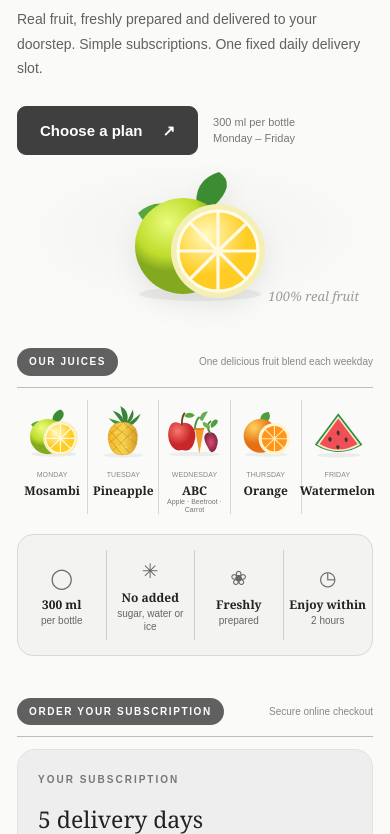
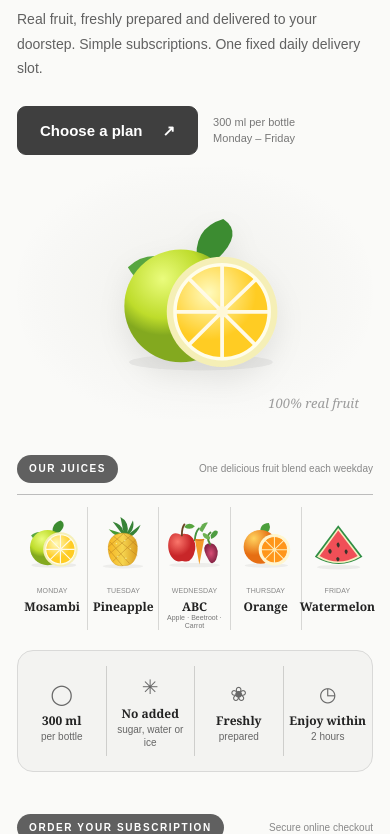
Before and after one commit to ParamMandloi/PureFruit, a Flask app: page / in a window 390 px wide. Shown: the part 241-1075 px from the top of the page. Run offline with Flask 3, Linux system fonts and the light colour scheme; some libraries are stand-ins or nearby versions.

Commit message:
Add files via upload

```diff
--- a/static/style.css
+++ b/static/style.css
@@ -56,3 +56,19 @@ h1{font:700 clamp(48px,6vw,80px)/1.02 Georgia,'Times New Roman',serif;letter-spa
 @media(max-width:360px){.fruit strong{font-size:11px}.plan-card strong{font-size:21px}.slot-card small{font-size:9px}.top-promise{font-size:8px}}
 @media(prefers-reduced-motion:reduce){html{scroll-behavior:auto}.button{transition:none}}
 .sr-only{position:absolute;width:1px;height:1px;padding:0;margin:-1px;overflow:hidden;clip:rect(0,0,0,0);white-space:nowrap;border:0}
+
+/* PureFruit flyer image placement, Nov 2026: presentation only. */
+.brand-logo{font-size:0;letter-spacing:0;line-height:1;display:inline-flex;align-items:center;min-width:0}
+.brand-logo img{display:block;width:251px;max-width:100%;height:auto;max-height:103px;object-fit:contain;object-position:left center}
+.hero-art{height:324px;background:radial-gradient(ellipse at center,#f1f1ed 0%,#f8f8f6 62%,transparent 74%)}
+.hero-juice{width:270px;height:312px}
+.hero-juice img{width:100%;height:100%;object-fit:contain;filter:drop-shadow(0 12px 14px rgba(0,0,0,.08))}
+.fruit img{object-fit:contain;filter:none}
+@media (max-width:620px){
+  .brand-logo img{width:176px;max-height:75px}
+  .hero-art{height:252px;margin-top:12px}
+  .hero-juice{width:212px;height:240px}
+  .hero-juice img{width:100%;height:100%}
+  .fruit img{height:74px}
+}
+@media (max-width:360px){.brand-logo img{width:157px}.hero-art{height:237px}.hero-juice{height:226px;width:205px}}
```
